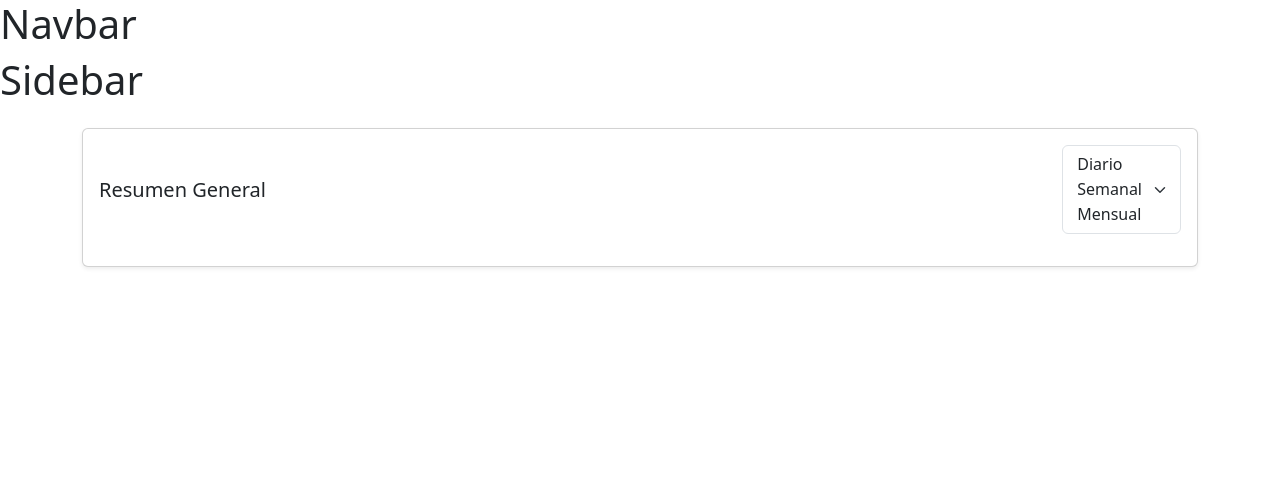
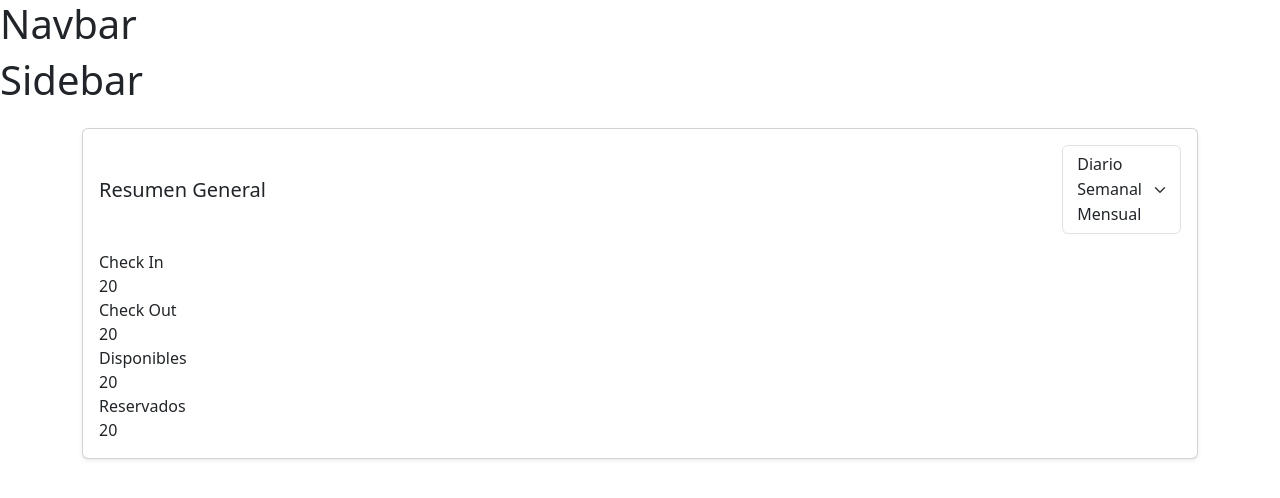
Before and after one commit to BenSLGeneration/pi-desarrollate-2.0, a React (Vite) app: page /dashboard in a window 1280 px wide. Shown: the top 498 px of the page. Built offline with nearby package versions, Linux system fonts and the light colour scheme.

Commit message:
cambios en dashboard.jsx

```diff
--- a/src/views/Dashboard/Dashboard.jsx
+++ b/src/views/Dashboard/Dashboard.jsx
@@ -11,10 +11,48 @@ const Dashboard = () => {
             <option>Mensual</option>
           </selecct>
         </div>
+
+        <div className="row g-3">
+          <div className="col-12 col-md-3">
+            <div className="summary-card green">
+              <div>
+                <i className="bi bi-check-circle-fill"></i>
+                Check In
+              </div>
+              <span>20</span>
+            </div>
+          </div>
+        </div>
+        <div className="col-12 col-md-3">
+          <div className="summary-card red">
+            <div>
+              <i className="bi bi-x-circle-fill"></i>
+              Check Out
+            </div>
+            <span>20</span>
+          </div>
+        </div>
+        <div className="col-12 col-md-3">
+          <div className="summary-card blue">
+            <div>
+              <i className="bi bi-info-circle-fill"></i>
+              Disponibles
+            </div>
+            <span>20</span>
+          </div>
+        </div>
+        <div className="col-12 col-md-3">
+          <div className="summary-card yellow">
+            <div>
+              <i className="bi bi-calendar-check-fill"></i>
+              Reservados
+            </div>
+            <span>20</span>
+          </div>
+        </div>
       </div>
     </div>
 
-    // Categorias Info
   );
 };
 
```
